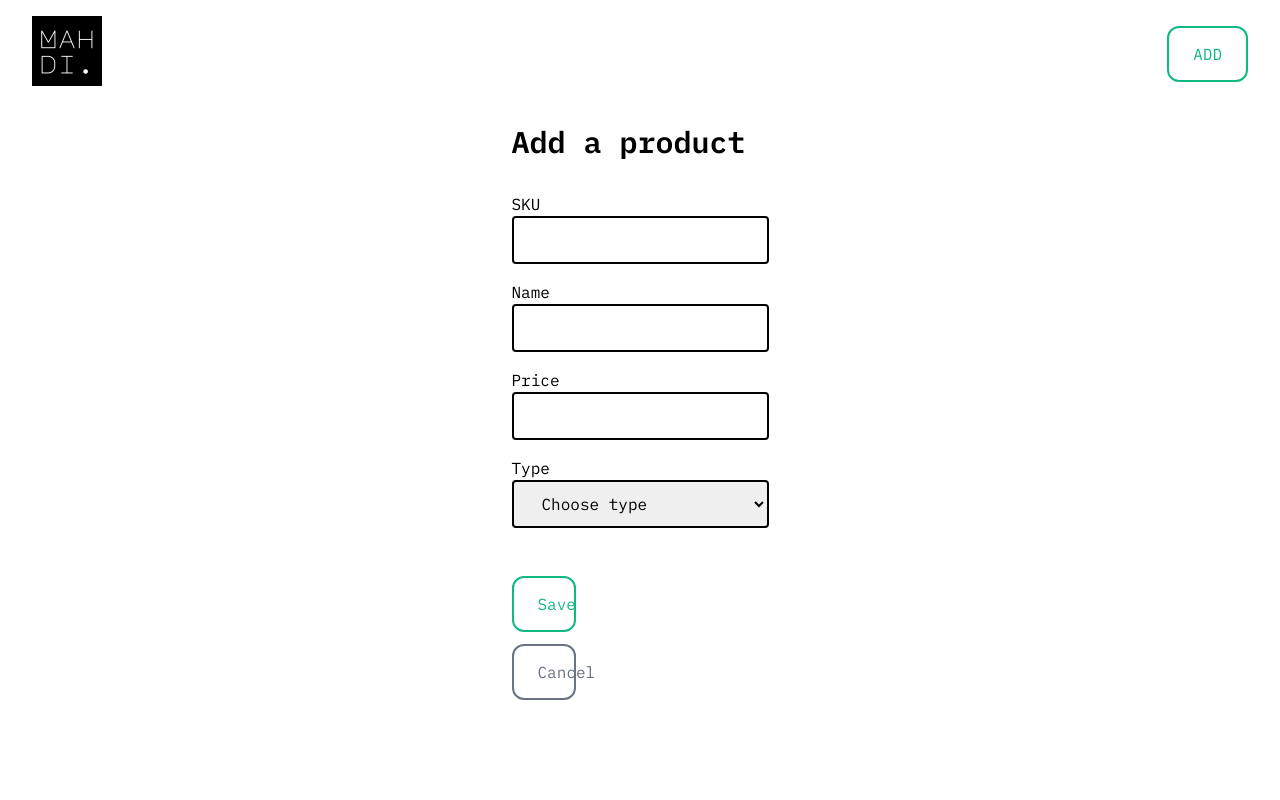
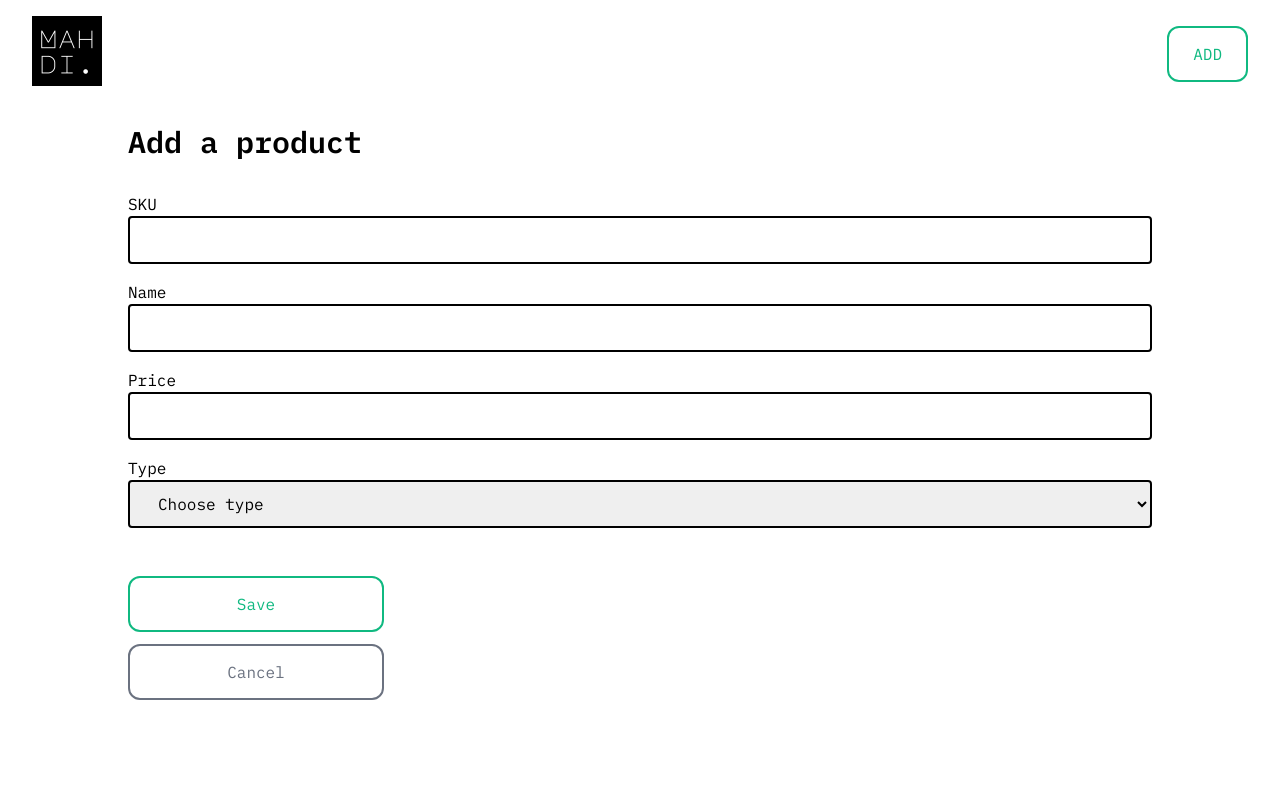
Before and after one commit to MBJ-97/task_frontend, a Next.js app: page /createProduct in a window 1280 px wide. Shown: the top 800 px of the page. Built offline with nearby package versions, Linux system fonts and the light colour scheme.

Commit message:
final fixes

```diff
--- a/components/ProductList.js
+++ /dev/null
@@ -1,80 +0,0 @@
-import ProductCard from "./ProductCard";
-import { useState, useEffect } from "react";
-import axios from "axios";
-import { useRouter } from "next/router";
-
-export default function ProductList({ products }) {
-  const [checkboxInfos, setCheckboxInfos] = useState([]);
-  const router = useRouter();
-
-  useEffect(() => {
-    setCheckboxInfos(
-      products.map((p) => {
-        return {
-          select: false,
-          id: p.id,
-          sku: p.sku,
-          name: p.name,
-          price: p.price,
-          type: p.type,
-          size: p.size,
-          weight: p.weight,
-          height: p.height,
-          width: p.width,
-          length: p.length,
-        };
-      })
-    );
-  }, []);
-
-  // delete products by ID
-  const deleteProducts = async () => {
-    let arrIds = [];
-
-    checkboxInfos.forEach((p) => {
-      if (p.select) {
-        arrIds.push(p.id);
-      }
-    });
-
-    //post req to delete
-
-    let data = { id: [...arrIds] };
-    const req = await axios.post(
-      "https://scandiweb-task-mbj.000webhostapp.com/api/delete.php",
-      JSON.stringify(data)
-    );
-
-    const res = req.data;
-    router.push("/");
-  };
-
-  return (
-    <div className="mt-16 flex flex-col">
-      <div className="flex justify-between mb-10">
-        <h2 className="text-2xl font-semibold">Products list</h2>
-        <button
-          className="bg-red-400 text-white px-6 h-14 rounded-xl"
-          onClick={deleteProducts}
-          id="delete-product-btn"
-        >
-          MASS DELETE
-        </button>
-      </div>
-      <div className="flex flex-wrap gap-4">
-        {products.length > 0 ? (
-          products.map((product) => (
-            <ProductCard
-              key={product.id}
-              checkboxInfos={checkboxInfos}
-              setCheckboxInfos={setCheckboxInfos}
-              productData={product}
-            />
-          ))
-        ) : (
-          <p>No posts to display</p>
-        )}
-      </div>
-    </div>
-  );
-}
--- a/pages/_document.js
+++ b/pages/_document.js
@@ -6,9 +6,9 @@ export default function Document() {
       <Head>
         <link rel="icon" href="/favicon.ico" />
         <link rel="preconnect" href="https://fonts.googleapis.com" />
-        <link rel="preconnect" href="https://fonts.gstatic.com" />
+        <link rel="preconnect" href="https://fonts.gstatic.com" crossorigin />
         <link
-          href="https://fonts.googleapis.com/css2?family=IBM+Plex+Mono:wght@100;300;400;500;600;700&display=swap"
+          href="https://fonts.googleapis.com/css2?family=IBM+Plex+Mono:ital,wght@0,100;0,400;0,500;0,600;0,700;1,100;1,400;1,500;1,600;1,700&display=swap"
           rel="stylesheet"
         />
       </Head>
--- a/pages/createProduct.js
+++ b/pages/createProduct.js
@@ -107,7 +107,7 @@ export default function CreateProduct() {
     );
   }
   return (
-    <div className="max-w-5xl mx-auto px-6 sm:px-0">
+    <div className="max-w-5xl mx-auto px-6 sm:px-0 w-full">
       <h1 className="text-3xl font-semibold my-8">Add a product</h1>
 
       <form
--- a/pages/index.js
+++ b/pages/index.js
@@ -1,20 +1,95 @@
-import ProductList from "../components/ProductList";
-import { useState } from "react";
+import ProductCard from "../components/ProductCard";
+import { useState, useEffect } from "react";
+import axios from "axios";
+import { useRouter } from "next/router";
 
 export default function Home({ products }) {
+  const [checkboxInfos, setCheckboxInfos] = useState([]);
+  const router = useRouter();
+
+  useEffect(() => {
+    if (products.length > 0) {
+      setCheckboxInfos(
+        products.map((p) => {
+          return {
+            select: false,
+            id: p.id,
+            sku: p.sku,
+            name: p.name,
+            price: p.price,
+            type: p.type,
+            size: p.size,
+            weight: p.weight,
+            height: p.height,
+            width: p.width,
+            length: p.length,
+          };
+        })
+      );
+    } else return false;
+  }, [products]);
+
+  // delete products by ID
+  const deleteProducts = async () => {
+    let arrIds = [];
+
+    checkboxInfos.forEach((p) => {
+      if (p.select) {
+        arrIds.push(p.id);
+      }
+    });
+
+    //post req to delete
+
+    let data = { id: [...arrIds] };
+    const req = await axios.post(
+      "https://scandiweb-task-mbj.000webhostapp.com/api/delete.php",
+      JSON.stringify(data)
+    );
+
+    const res = req.data;
+    router.push("/");
+  };
   return (
     <div className="max-w-5xl mx-auto">
-      <ProductList products={products} />
+      <div className="mt-16 flex flex-col">
+        <div className="flex justify-between mb-10 w-full">
+          <h2 className="text-2xl font-semibold">Products list</h2>
+          <button
+            className="bg-red-400 text-white px-6 h-14 rounded-xl"
+            onClick={deleteProducts}
+            id="delete-product-btn"
+          >
+            MASS DELETE
+          </button>
+        </div>
+        <div className="flex flex-wrap gap-4">
+          {products.length > 0 ? (
+            products.map((product) => (
+              <ProductCard
+                key={product.id}
+                checkboxInfos={checkboxInfos}
+                setCheckboxInfos={setCheckboxInfos}
+                productData={product}
+              />
+            ))
+          ) : (
+            <p>No posts to display</p>
+          )}
+        </div>
+      </div>
     </div>
   );
 }
 
 export async function getServerSideProps() {
+  let products;
   const res = await fetch(
     "https://scandiweb-task-mbj.000webhostapp.com/api/read.php"
   );
-  const json = await res.json();
-  const products = json.data;
+  const result = await res.json();
+
+  products = result.data;
 
   return {
     props: {
--- a/styles/globals.css
+++ b/styles/globals.css
@@ -1,10 +1,10 @@
+@import url("https://fonts.googleapis.com/css2?family=IBM+Plex+Mono:ital,wght@0,100;0,400;0,500;0,600;0,700;1,100;1,400;1,500;1,600;1,700&display=swap");
+
 @tailwind base;
 @tailwind components;
 @tailwind utilities;
 
-@import url("https://fonts.googleapis.com/css2?family=IBM+Plex+Mono:wght@100;300;400;500;600;700&display=swap");
-
 html {
-  font-family: "IBM Plex Mono" !important;
+  font-family: "IBM Plex Mono", monospace;
   transition: 2s;
 }
```
